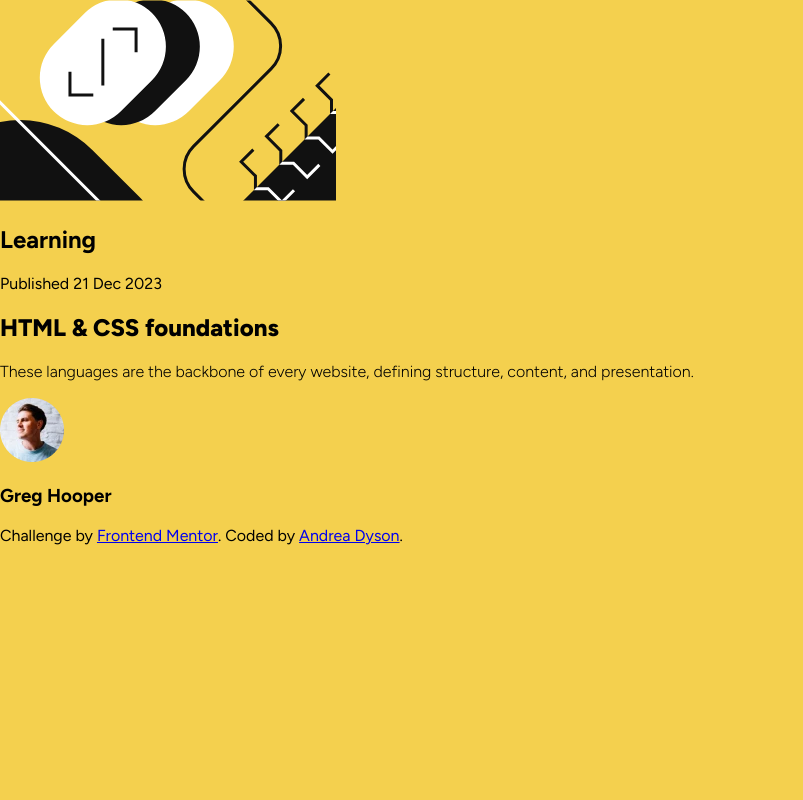
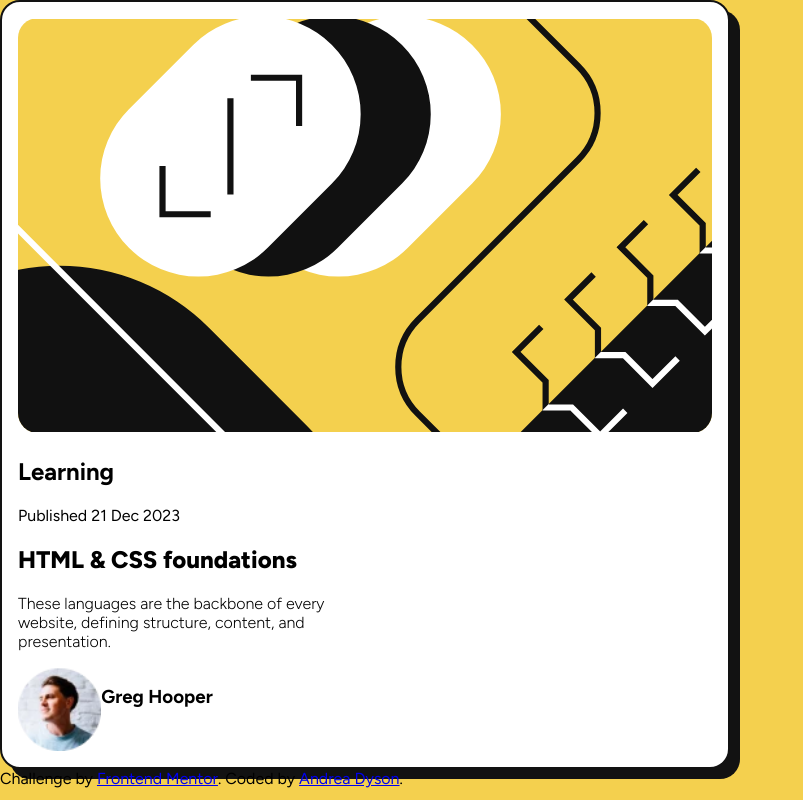
Before and after one commit to Momzilla007/blog-preview-card, a plain HTML site: page index.html in a window 1280 px wide. Shown: the whole page, without its empty margins (0-803 px from the left). Drawn offline with Linux system fonts and the light colour scheme.

Commit message:
Modified index.html, README.md, styles.css to include wrapper and styles for card

```diff
--- a/index.html
+++ b/index.html
@@ -4,22 +4,24 @@
   <meta charset="UTF-8">
   <meta name="viewport" content="width=device-width, initial-scale=1.0"> <!-- displays site properly based on user's device -->
 
+  <title>Frontend Mentor | Blog preview card</title>
+
+  <!--links below-->
+  <!-- favicon -->
   <link rel="icon" type="image/png" sizes="32x32" href="./assets/images/favicon-32x32.png">
-  <link rel="stylesheet" href="styles.css">
-  <!-- Figtree Font -->
+  <!-- Google Fonts preconnect links -->
   <link rel="preconnect" href="https://fonts.googleapis.com">
   <link rel="preconnect" href="https://fonts.gstatic.com" crossorigin>
   <link href="https://fonts.googleapis.com/css2?family=Figtree:ital,wght@0,300..900;1,300..900&display=swap" rel="stylesheet">
-  <!--end of Font links-->
-
-  <title>Frontend Mentor | Blog preview card</title>
-
-  <!-- Feel free to remove these styles or customise in your own stylesheet 👍 -->
+  <!-- css stylesheet-->
+  <link rel="stylesheet" href="styles.css">
+  <!--end of links-->
 
 </head>
+
 <body>
 
-  <main>
+  <main class="wrapper">
     <!--main card-->
     <article class="card">
       <header>
@@ -33,7 +35,7 @@
 
   <p>These languages are the backbone of every website, defining structure, content, and presentation.</p>
 
-  <p><img src="assets/images/image-avatar.webp"> <h3>Greg Hooper</h3></p>
+  <div class="author"><img src="assets/images/image-avatar.webp" alt="Photo image of the author, Greg Hooper"> <h3>Greg Hooper</h3></div>
      </article>
 
   </main>
--- a/styles.css
+++ b/styles.css
@@ -7,13 +7,44 @@ body {
 }
 
 main {
-    display: flexbox;
+    display: flex;
     flex-direction: column;
+    flex-wrap: wrap;
 }
 
+header img{
+    width: 100%;
+    height: 100%;
+    object-fit: cover;
+    object-position: center;
+    border-radius: 20px;
+}
+
+.wrapper {
+    box-sizing: border-box;
+    width: fit-content;
+    padding: 1rem;
+    background-color: #fff;
+    max-width: fit-content;
+    border-radius: 20px;
+    border: 2px solid #121212;
+    box-shadow: 10px 10px 0 0#121212 ;
+
+}
+
+/* not sure about the card css yet... */
 .card {
-    flex-direction: row;
+    width: fit-content;
+    height: auto;
 
+}
+
+
+
+.author {
+    box-sizing: border-box;
+    display: grid;
+    grid-template-columns: 12% 80%;
 }
 
 h1 {
@@ -22,9 +53,13 @@ h1 {
 
 p {
     font-weight: 300;
+    width: 50%;
 }
 
 
 /* colours:
 
 yellow #f4d04e
+white #fff
+black #121212
+gray  #6b6b6b
```
Also changed, not shown: 2 other files.
